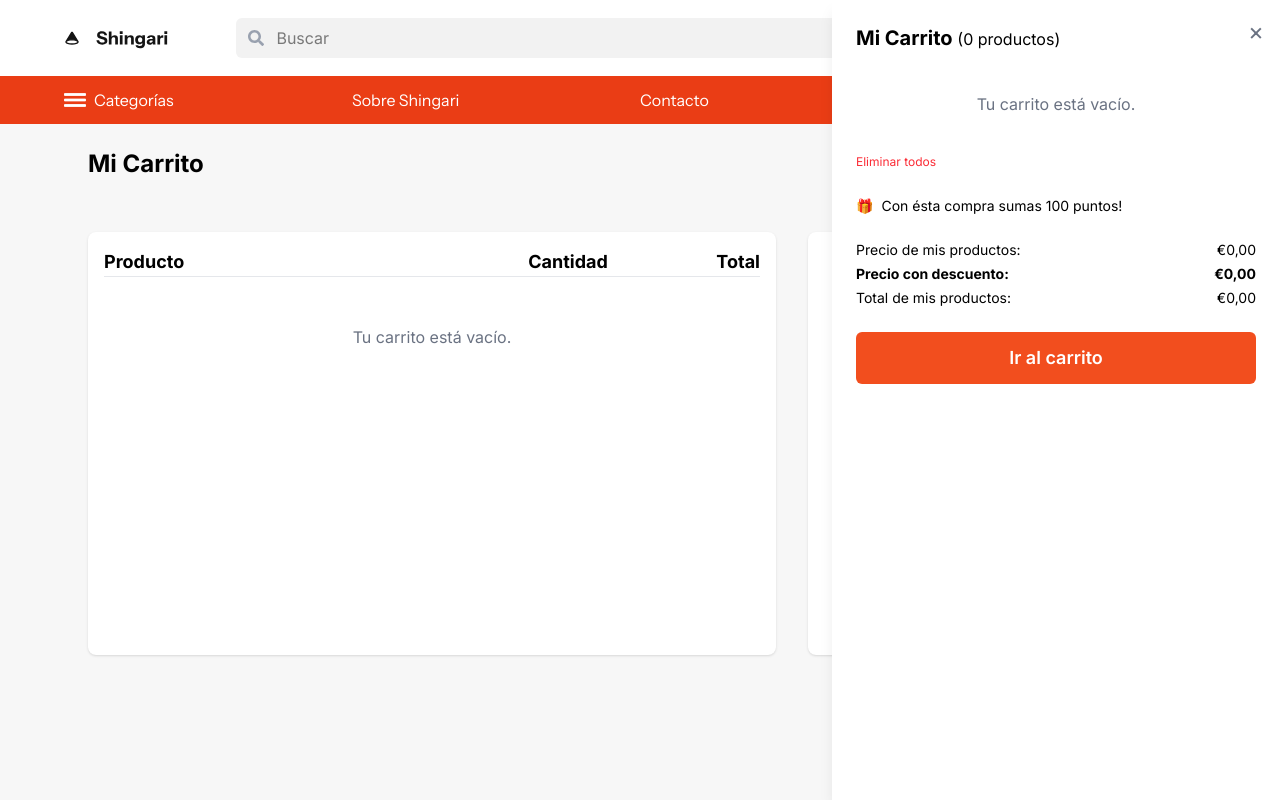
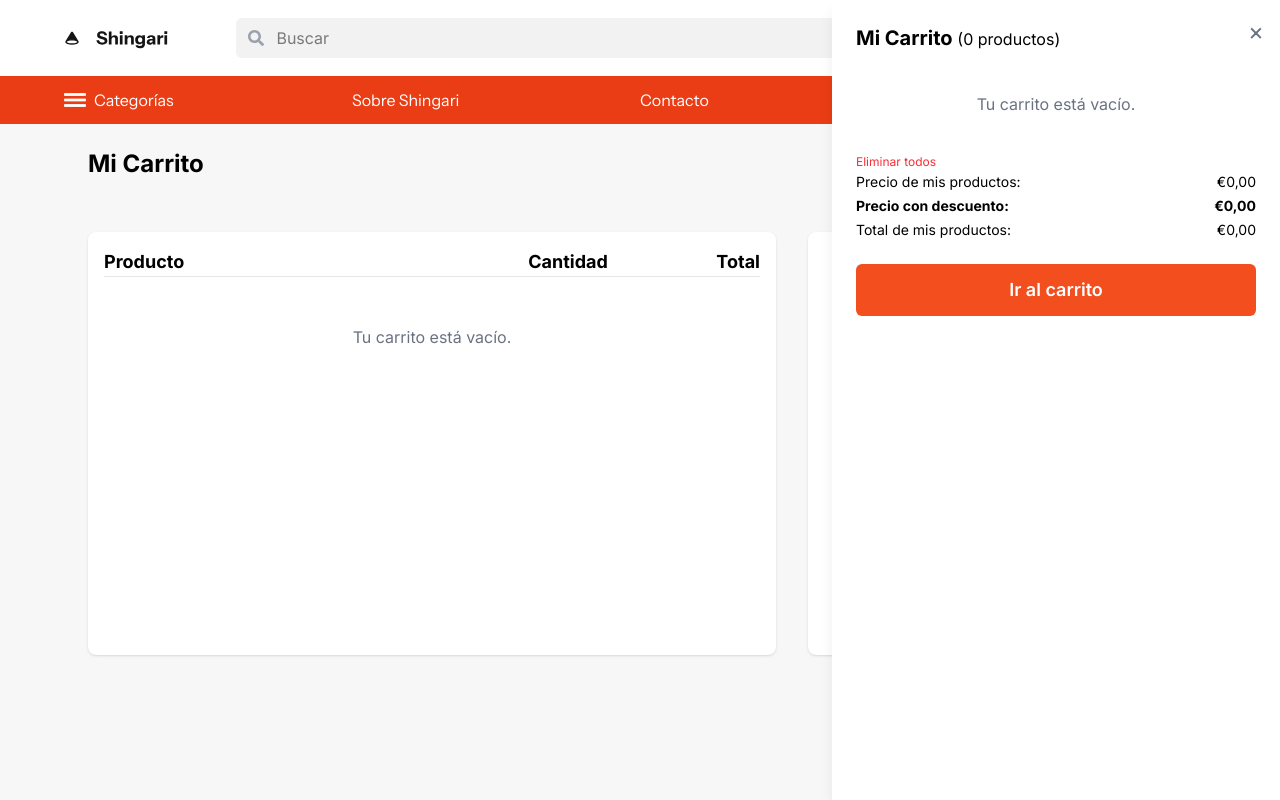
Before and after one commit to futurahaus/shingari, a Next.js app in the folder apps/frontend/: page /carrito in a window 1280 px wide. Both pictures are taken after a click on the button 1184 px from the left and 38 px from the top of the page. Shown: the top 800 px of the page. Built offline with nearby package versions, Linux system fonts and the light colour scheme.

Commit message:
feat: improve cart modal behavior. close on esc.

```diff
--- a/apps/frontend/src/components/cart/CartModal.tsx
+++ b/apps/frontend/src/components/cart/CartModal.tsx
@@ -1,5 +1,5 @@
 "use client";
-import React from 'react';
+import React, { useEffect, useRef } from 'react';
 import { useCart } from '@/contexts/CartContext';
 import Image from 'next/image';
 import { useRouter } from 'next/navigation';
@@ -16,6 +16,20 @@ export const CartModal = () => {
 
   const router = useRouter();
 
+  const modalRef = useRef<HTMLDivElement>(null);
+
+  // Close on Escape key
+  useEffect(() => {
+    if (!isCartOpen) return;
+    const handleKeyDown = (e: KeyboardEvent) => {
+      if (e.key === 'Escape') {
+        closeCart();
+      }
+    };
+    window.addEventListener('keydown', handleKeyDown);
+    return () => window.removeEventListener('keydown', handleKeyDown);
+  }, [isCartOpen, closeCart]);
+
   // Calculate totals
   const total = cart.reduce((sum, p) => sum + p.price * p.quantity, 0);
   // For now, no discounts
@@ -25,8 +39,18 @@ export const CartModal = () => {
   if (!isCartOpen) return null;
 
   return (
-    <div className="fixed right-0 top-0 bottom-0 z-50 w-full max-w-md bg-white shadow-lg overflow-y-auto">
-      <div className="w-full max-w-md bg-white h-full shadow-lg overflow-y-auto relative">
+    <>
+      {/* Overlay for click outside */}
+      <div
+        className="fixed inset-0 z-40"
+        onClick={closeCart}
+        style={{ background: 'transparent' }}
+      />
+      {/* Modal */}
+      <div
+        className="fixed right-0 top-0 bottom-0 z-50 w-full max-w-md bg-white shadow-lg overflow-y-auto"
+        ref={modalRef}
+      >
         <button
           className="absolute top-4 right-4 text-2xl text-gray-500 hover:text-black cursor-pointer"
           onClick={closeCart}
@@ -82,9 +106,6 @@ export const CartModal = () => {
             className="text-xs text-red-500 hover:underline cursor-pointer"
             onClick={() => removeAllFromCart()}
           >Eliminar todos</button>
-          <div className="my-6 text-sm flex items-center gap-2">
-            <span role="img" aria-label="gift">🎁</span> Con ésta compra sumas 100 puntos!
-          </div>
           <div className="text-sm space-y-1 mb-6">
             <div className="flex justify-between">
               <span>Precio de mis productos:</span>
@@ -109,6 +130,6 @@ export const CartModal = () => {
           </button>
         </div>
       </div>
-    </div>
+    </>
   );
 };
--- a/apps/frontend/src/contexts/CartContext.tsx
+++ b/apps/frontend/src/contexts/CartContext.tsx
@@ -58,7 +58,7 @@ export const CartProvider = ({ children }: { children: ReactNode }) => {
       }
       return [...prev, product];
     });
-    setIsCartOpen(true);
+    // setIsCartOpen(true);
   };
 
   const removeFromCart = (id: string) => {
@@ -71,7 +71,7 @@ export const CartProvider = ({ children }: { children: ReactNode }) => {
 
   const updateQuantity = (id: string, quantity: number) => {
     setCart(prev => prev.map(p => (p.id === id ? { ...p, quantity } : p)));
-    setIsCartOpen(true);
+    // setIsCartOpen(true);
   };
 
   const clearCart = () => setCart([]);
```
Also changed, not shown: 1 other file (tests, documents, lock files or other folders).
